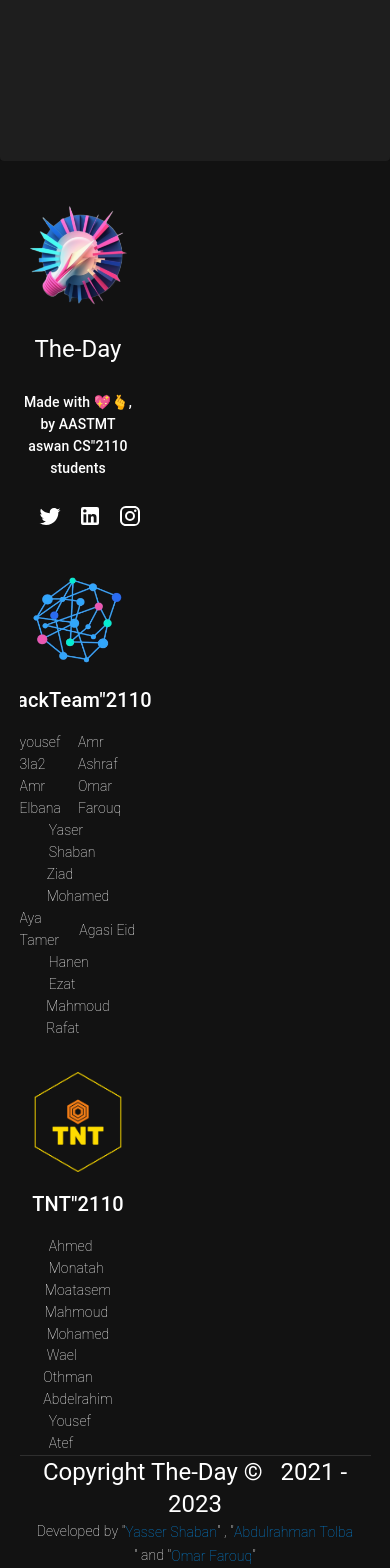
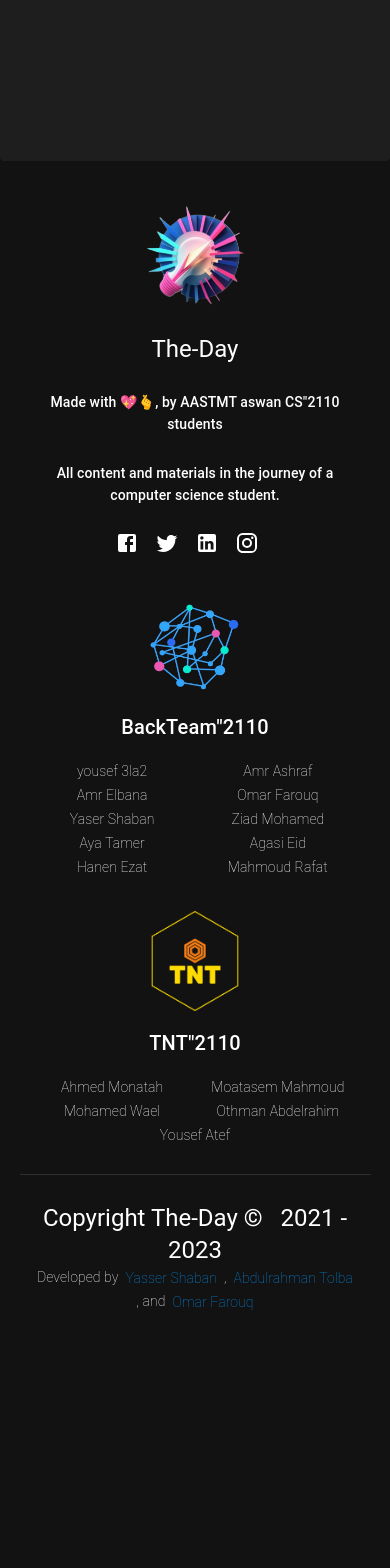
Before and after one commit to DevAbdoTolba/theday, a Next.js app: page /theday in a window 390 px wide. Shown: the part 786-2354 px from the top of the page. After the commit the page ends 2100 px from the top, so only its background shows below. Built offline with nearby package versions, Linux system fonts and the light colour scheme.

Commit message:
Good footer for phone now all done

```diff
--- a/src/components/Footer.tsx
+++ b/src/components/Footer.tsx
@@ -15,6 +15,8 @@ import FacebookIcon from "@mui/icons-material/Facebook";
 import TwitterIcon from "@mui/icons-material/Twitter";
 import LinkedInIcon from "@mui/icons-material/LinkedIn";
 import InstagramIcon from "@mui/icons-material/Instagram";
+import Tooltip from "@mui/material/Tooltip";
+
 import Link from "next/link";
 import Image from "next/image";
 import NameHref from "./NameHref";
@@ -95,8 +97,12 @@ export default function footer() {
     },
     {
       name: "Yousef Atef",
-      dataName: ["phone", "email"],
-      dataHref: ["tel:01158259889", "mailto:youssefatef865@gmail.com"],
+      dataName: ["phone", "email", "LinkedIn"],
+      dataHref: [
+        "tel:01158259889",
+        "mailto:youssefatef865@gmail.com",
+        "https://www.linkedin.com/in/youssef-atef-3284b5251",
+      ],
     },
   ];
   const TNT = 2;
@@ -121,11 +127,15 @@ export default function footer() {
       <Grid
         container
         justifyContent={"center"}
-        alignItems="stretch"
         flexWrap={"wrap"}
         // items inside takes the whole width
         width={"100%"}
         sx={{
+          alignItems: {
+            xs: "center",
+            sm: "stretch",
+          },
+
           flexDirection: {
             xs: "column",
             sm: "row",
@@ -144,6 +154,12 @@ export default function footer() {
           justifyContent={"flex-start"}
           alignItems={"center"}
           gap={"1rem"}
+          sx={{
+            width: {
+              sm: "auto",
+              xs: "100vw ",
+            },
+          }}
         >
           <Box
             display={"flex"}
@@ -155,6 +171,7 @@ export default function footer() {
             sx={{
               width: {
                 sm: "auto",
+                xs: "80vw ",
               },
             }}
           >
@@ -164,18 +181,44 @@ export default function footer() {
               height={100}
               alt="The-Day website Logo"
             />
-            <Typography
-              variant="h5"
-              // maximum of 10 words per line
-              width={"auto"}
+
+            <Tooltip
+              title={"The-Day repo"}
+              placement="top"
+              arrow
+              TransitionProps={{ timeout: 200 }}
             >
-              The-Day
-            </Typography>{" "}
+              <Typography
+                variant="h5"
+                sx={{
+                  "& *": {
+                    all: "unset",
+                    cursor: "pointer",
+                    "&:hover": {
+                      textDecoration: "underline",
+                    },
+                  },
+                }}
+                // maximum of 10 words per line
+                width={"auto"}
+              >
+                <Link
+                  href="https://github.com/DevAbdoTolba/theday"
+                  target="_blank"
+                >
+                  The-Day
+                </Link>
+              </Typography>
+            </Tooltip>
             <Typography
               variant="subtitle2"
               // maximum of 10 words per line
             >
               Made with 💖🫰, by AASTMT aswan CS&quot;2110 students
+            </Typography>
+            <Typography variant="subtitle2">
+              All content and materials in the journey of a computer science
+              student.
             </Typography>
           </Box>
 
@@ -229,8 +272,11 @@ export default function footer() {
               alignItems: "center",
               flexWrap: "wrap",
               textAlign: "center",
-              width: "100%",
               height: "100%",
+              width: {
+                xs: "85vw",
+                sm: "100%",
+              },
             }}
           >
             {BackTeamData.map((item, index) => (
@@ -271,6 +317,10 @@ export default function footer() {
               flexWrap: "wrap",
               textAlign: "center",
               height: "100%",
+              width: {
+                xs: "85vw",
+                sm: "100%",
+              },
             }}
           >
             {TntData.map((item, index) => (
@@ -290,7 +340,11 @@ export default function footer() {
           </Box>
         </Grid>
       </Grid>
-      <Divider />
+      <Divider
+        sx={{
+          my: "3ch",
+        }}
+      />
       <Grid
         container
         justifyContent={"center"}
@@ -318,37 +372,34 @@ export default function footer() {
         </Typography>
 
         <Typography variant="subtitle2" fontWeight={"100"} textAlign={"center"}>
-          Developed by &quot;
+          Developed by &nbsp;
         </Typography>
 
         <Box
           sx={{
-            position : "relative",
+            position: "relative",
             color: "#0685da",
             bgcolor: "#121212",
             transition: "all .2s ease-in-out",
             "&:hover": {
               transform: "scale(1.2) rotate(5deg)",
             },
-            "&::after":{
-              content : '""',
-              position : "absolute",
+            "&::after": {
+              content: '""',
+              position: "absolute",
               bottom: 0,
               left: 0,
               height: "1%",
-              width : "0",
-              transition : "all .2s ease-in-out",
-              bgcolor: "red"
-            }
-            ,
-            "&:hover::after":{
-              width: "100%"
-            }
-            ,
-            "& *":{
-              textDecoration  : "none !important"
-            }
-
+              width: "0",
+              transition: "all .2s ease-in-out",
+              bgcolor: "red",
+            },
+            "&:hover::after": {
+              width: "100%",
+            },
+            "& *": {
+              textDecoration: "none !important",
+            },
           }}
         >
           <NameHref
@@ -358,37 +409,34 @@ export default function footer() {
           />
         </Box>
         <Typography variant="subtitle2" fontWeight={"100"} textAlign={"center"}>
-          &quot; , &quot;
+          &nbsp; , &nbsp;
         </Typography>
 
         <Box
           sx={{
-            position : "relative",
+            position: "relative",
             color: "#0685da",
             bgcolor: "#121212",
             transition: "all .2s ease-in-out",
             "&:hover": {
               transform: "scale(1.2) rotate(5deg)",
             },
-            "&::after":{
-              content : '""',
-              position : "absolute",
+            "&::after": {
+              content: '""',
+              position: "absolute",
               bottom: 0,
               left: 0,
               height: "1%",
-              width : "0",
-              transition : "all .2s ease-in-out",
-              bgcolor: "red"
-            }
-            ,
-            "&:hover::after":{
-              width: "100%"
-            }
-            ,
-            "& *":{
-              textDecoration  : "none !important"
-            }
-
+              width: "0",
+              transition: "all .2s ease-in-out",
+              bgcolor: "red",
+            },
+            "&:hover::after": {
+              width: "100%",
+            },
+            "& *": {
+              textDecoration: "none !important",
+            },
           }}
         >
           <NameHref
@@ -401,37 +449,34 @@ export default function footer() {
           />
         </Box>
         <Typography variant="subtitle2" fontWeight={"100"} textAlign={"center"}>
-          &quot; and &quot;
+          &nbsp;, and &nbsp;
         </Typography>
 
         <Box
           sx={{
-            position : "relative",
+            position: "relative",
             color: "#0685da",
             bgcolor: "#121212",
             transition: "all .2s ease-in-out",
             "&:hover": {
               transform: "scale(1.2) rotate(5deg)",
             },
-            "&::after":{
-              content : '""',
-              position : "absolute",
+            "&::after": {
+              content: '""',
+              position: "absolute",
               bottom: 0,
               left: 0,
               height: "1%",
-              width : "0",
-              transition : "all .2s ease-in-out",
-              bgcolor: "red"
-            }
-            ,
-            "&:hover::after":{
-              width: "100%"
-            }
-            ,
-            "& *":{
-              textDecoration  : "none !important"
-            }
-
+              width: "0",
+              transition: "all .2s ease-in-out",
+              bgcolor: "red",
+            },
+            "&:hover::after": {
+              width: "100%",
+            },
+            "& *": {
+              textDecoration: "none !important",
+            },
           }}
         >
           <NameHref
@@ -441,7 +486,7 @@ export default function footer() {
           />
         </Box>
         <Typography variant="subtitle2" fontWeight={"100"} textAlign={"center"}>
-          &quot;
+          &nbsp;
         </Typography>
       </Grid>
     </Box>
--- a/src/components/NameHref.tsx
+++ b/src/components/NameHref.tsx
@@ -5,12 +5,12 @@ import React, { useEffect } from "react";
 
 interface Props {
   name: string;
-
+  variant?: "h1" | "h2" | "h3" | "h4" | "h5" | "h6" | "subtitle1" | "subtitle2";
   dataName: string[];
   dataHref: string[];
 }
 
-export default function NameHref({ name, dataName, dataHref }: Props) {
+export default function NameHref({ name, dataName, dataHref, variant }: Props) {
   const [anchorEl, setAnchorEl] = React.useState<null | HTMLElement>(null);
   const open = Boolean(anchorEl);
   const handleClick = (event: React.MouseEvent<HTMLButtonElement>) => {
@@ -63,7 +63,7 @@ export default function NameHref({ name, dataName, dataHref }: Props) {
               cursor: "pointer",
             },
           }}
-          variant="subtitle2"
+          variant={variant ? variant : "subtitle2"}
           fontWeight={"100"}
           textAlign={"left"}
         >
```
